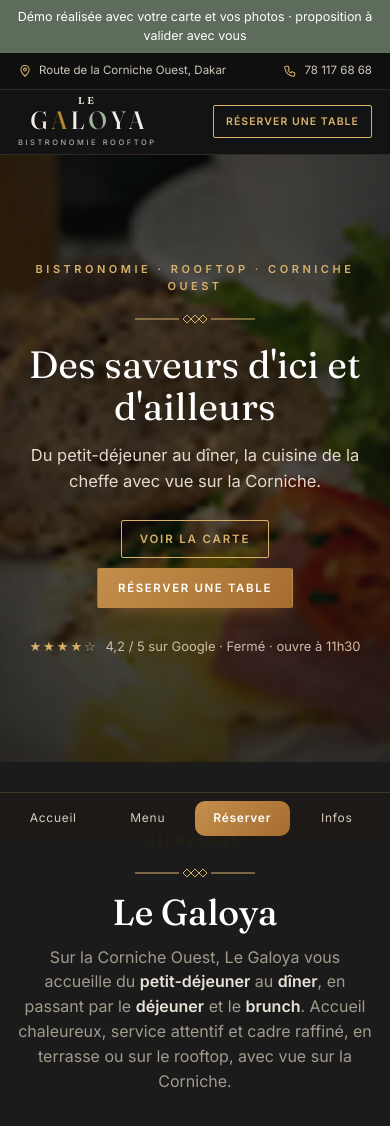
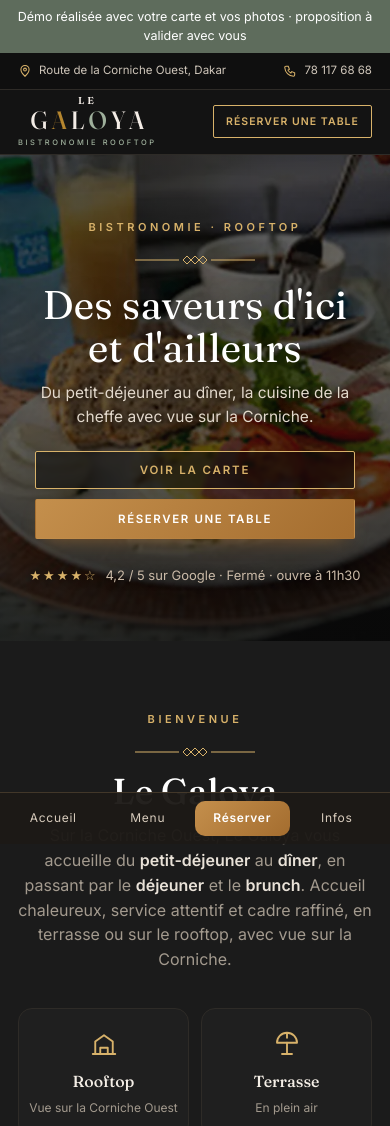
Before and after one commit to michel190/le-galoya, a plain HTML site: page index.html in a window 390 px wide. Shown: the top 1126 px of the page. Drawn offline with Linux system fonts and the light colour scheme.

Commit message:
En-tête : version téléphone avec photo verticale, plus compacte et plus lisible
Co-Authored-By: Claude Opus 5.5 <noreply@anthropic.com>
Claude-Session: https://claude.ai/code/session_01R9kC2pSUbkfGgvzbA6Q44j

```diff
--- a/index.html
+++ b/index.html
@@ -11,7 +11,8 @@
 <meta name="theme-color" content="#f8f4f2">
 <link rel="preload" href="fonts/fraunces.woff2" as="font" type="font/woff2" crossorigin>
 <link rel="icon" href="favicon.svg" type="image/svg+xml">
-<link rel="preload" href="img/hero-assiette.webp" as="image" fetchpriority="high">
+<link rel="preload" href="img/hero-assiette.webp" as="image" fetchpriority="high" media="(min-width:700px)">
+<link rel="preload" href="img/hero-assiette-mobile.webp" as="image" fetchpriority="high" media="(max-width:699px)">
 <link rel="stylesheet" href="styles.css">
 </head>
 <body>
@@ -34,7 +35,7 @@
 <section class="hero hero-photo">
   <div class="hero-bg" role="img" aria-label="Assiette brunch salée du Galoya : pain complet, œufs, jambon et tomates"></div>
   <div class="wrap hero-center">
-    <p class="kicker">Bistronomie · Rooftop · Corniche Ouest</p>
+    <p class="kicker">Bistronomie · Rooftop<span class="k-more"> · Corniche Ouest</span></p>
     <span class="orn" aria-hidden="true"><svg viewBox="0 0 120 12"><path d="M0 6h44M76 6h44"/><path d="M48 6l4-4 4 4-4 4zM56 6l4-4 4 4-4 4zM64 6l4-4 4 4-4 4z"/></svg></span>
     <h1>Des saveurs d'ici et d'ailleurs</h1>
     <p class="hero-sub">Du petit-déjeuner au dîner, la cuisine de la cheffe avec vue sur la Corniche.</p>
--- a/styles.css
+++ b/styles.css
@@ -280,3 +280,21 @@ body{background:var(--bg-d);color:var(--txt-d)}
 .hero-photo::before{background:
   radial-gradient(ellipse 75% 65% at 50% 48%,rgba(10,10,10,.5),rgba(10,10,10,.72)),
   linear-gradient(rgba(10,10,10,.2),rgba(10,10,10,.45))}
+
+/* En-tête : version téléphone (photo verticale, plus compacte) */
+@media(max-width:699px){
+  .hero.hero-photo{min-height:0}
+  .hero-bg{background-image:url(img/hero-assiette-mobile.webp);background-position:center 40%;inset:-6px}
+  .hero-photo::before{background:linear-gradient(rgba(10,10,10,.55),rgba(10,10,10,.5) 45%,rgba(10,10,10,.85))}
+  .hero-center{padding:64px 22px 56px}
+  .hero-photo h1{font-size:40px;line-height:1.08;margin:4px 0 12px}
+  .hero-sub{font-size:15.5px}
+  .hero-photo .ctas{flex-direction:column;align-items:stretch;width:100%;max-width:320px;gap:10px;margin:22px 0 14px}
+  .hero-photo .ctas .btn{justify-content:center}
+  .k-more{display:none}
+}
+@media(max-width:699px){
+  .hero-photo::before{background:linear-gradient(rgba(10,10,10,.6),rgba(10,10,10,.62) 50%,rgba(10,10,10,.88))}
+  .hero-sub,.hero-photo .rating{text-shadow:0 1px 10px rgba(0,0,0,.9)}
+  .hero-photo .btn-frame{background:rgba(10,10,10,.55);backdrop-filter:blur(2px)}
+}
```
Also changed, not shown: img/hero-assiette-mobile.webp (added).
